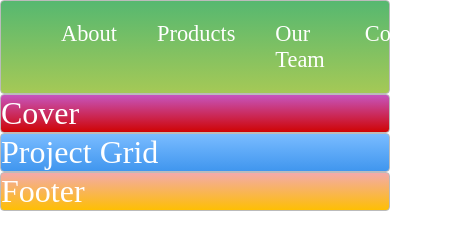
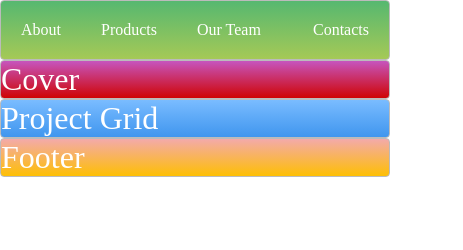
Before and after one commit to Kazim786/CSS-Layout, a plain HTML site: page index.html in a window 390 px wide. Shown: the whole page, 463 px wide, since content can reach past the window. Drawn offline with Linux system fonts and the light colour scheme.

Commit message:
finished the navbar

```diff
--- a/style.css
+++ b/style.css
@@ -13,16 +13,24 @@ body{
     transition: all 0.3s linear;
 }
 /*My work vvv*/
-
+    /*Navbar*/
         .main-nav{
+            /*main nav is flexbox*/
             display: flex;
             list-style: none;
             font-size: 0.7em;
             margin: 0;
         }
 
-.contacts{
-    margin-left: auto; /*puts contacts li to the left*/
+        @media only screen and (max-width: 600px){
+            .main-nav{
+                font-size: .5em; /*So the Our team doesnt overlap when page gets smaller the font size will automatically shrink so things dont overlap. When you hit 600px you will get back to the default settings*/
+                padding: 0;
+            }
+        }
+
+        .contacts{ /*This is something you can do to put anything from ur navbar to the right */
+            margin-left: auto; /*puts contacts li to the right*/
         }
 
         li{
@@ -32,7 +40,7 @@ a{
             color: #f5f5f6;
             text-decoration: none;
         }
-
+    /*navbar*/
 
 /*My work ^^^*/
 .zone:hover {
```
Lines whose indentation alone changed are shown as unchanged.
